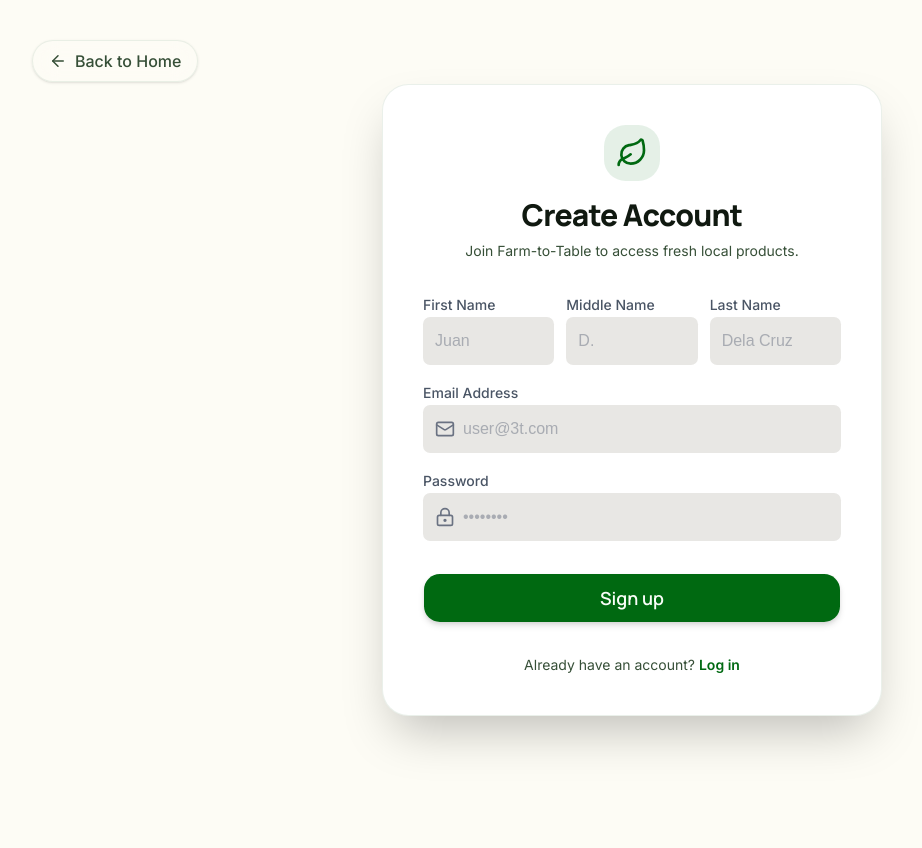
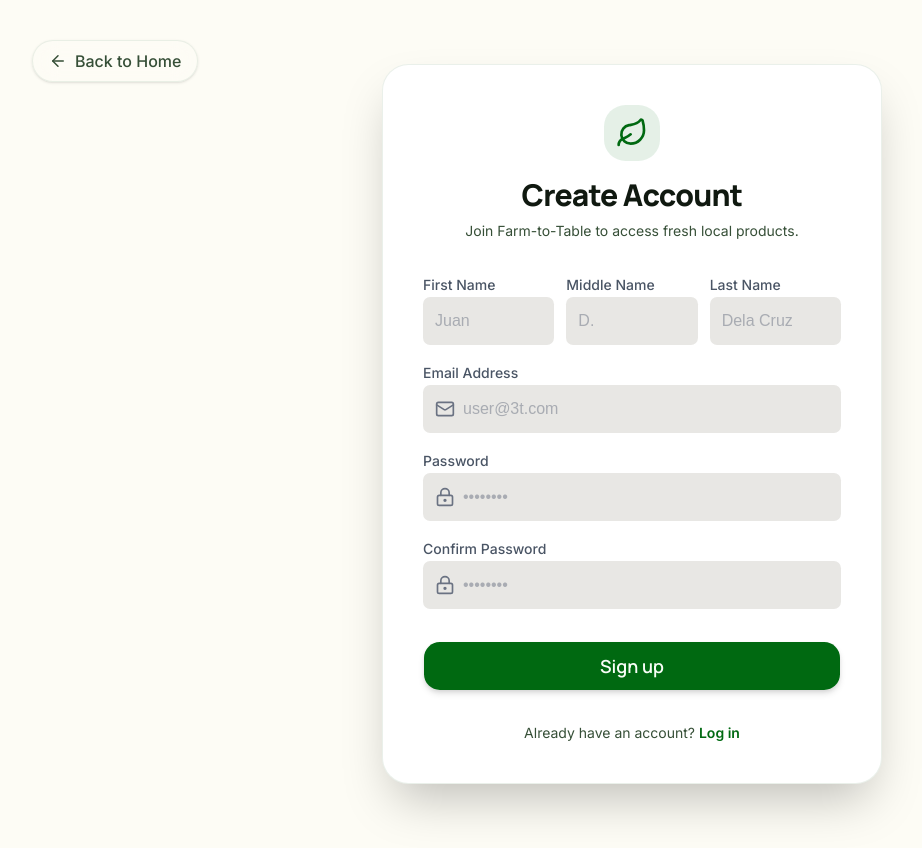
Before and after one commit to francogabrieloliveros/farm-to-table, a React (Vite) app in the folder frontend/: page /signup in a window 1280 px wide. Shown: the whole page, without its empty margins (8-930 px from the left). Before the commit the page ends 800 px from the top, so only its background shows below. Built offline with nearby package versions, Linux system fonts and the light colour scheme; a web font is replaced by a local one.

Commit message:
feat: password confirmation

```diff
--- a/frontend/src/pages/SignupPage.tsx
+++ b/frontend/src/pages/SignupPage.tsx
@@ -19,6 +19,12 @@ const SignupPage = () => {
     const lname = formData.get("lnameInput") as string;
     const email = formData.get("emailInput") as string;
     const password = formData.get("passwordInput") as string;
+    const confirmPassword = formData.get("confirmPasswordInput") as string;
+
+    if (password != confirmPassword) {
+      toast.error("Passwords do not match.");
+      return;
+    }
 
     try {
       const data = await signup({ fname, mname, lname, email, password });
@@ -101,6 +107,13 @@ const SignupPage = () => {
             label="Password"
             required={true}
           />
+          <InputField
+            id="confirmPasswordInput"
+            type="password"
+            placeholder="••••••••"
+            label="Confirm Password"
+            required={true}
+          />
         </div>
 
         <div className="w-full flex flex-col gap-3 mt-8 mb-6">
```
